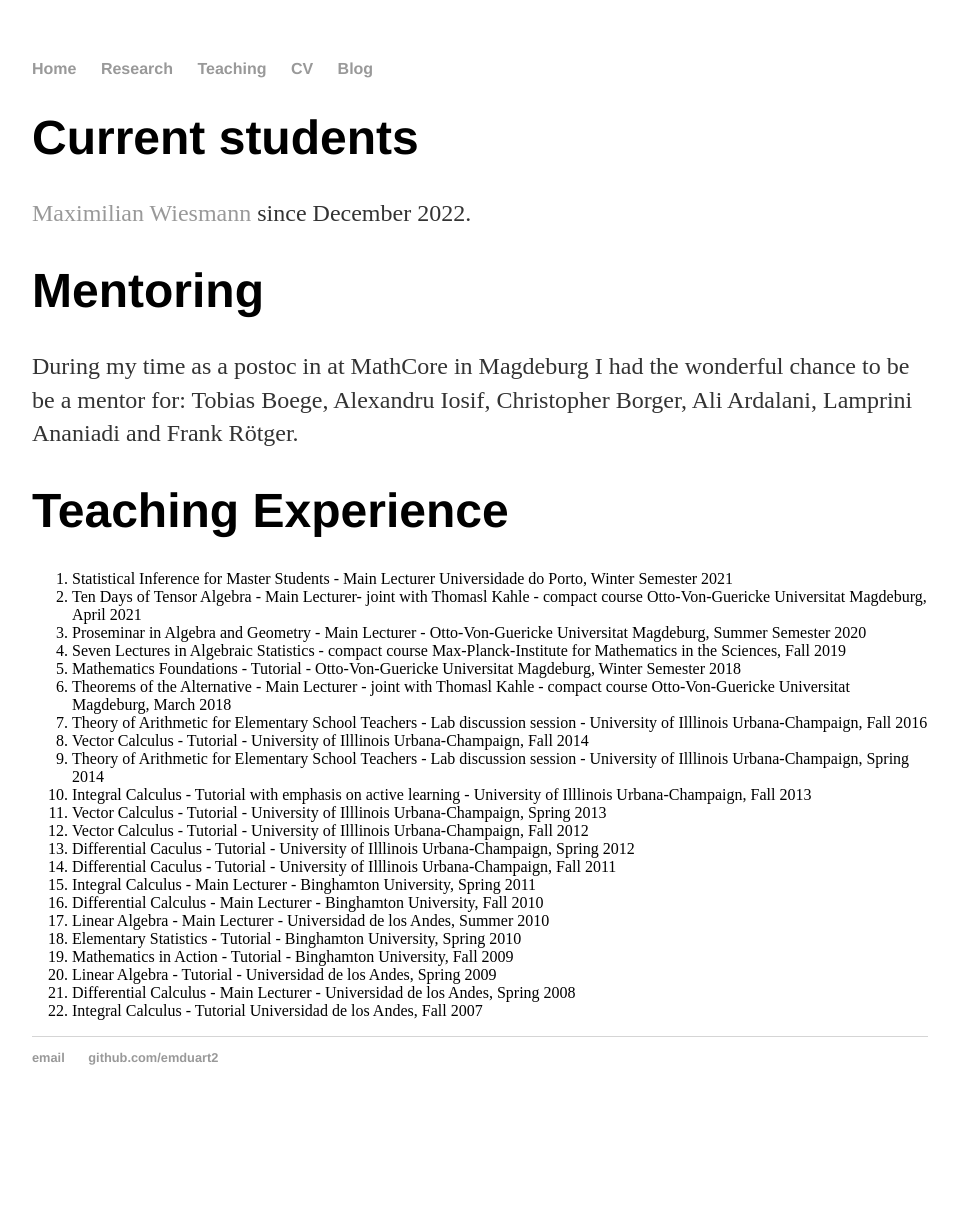
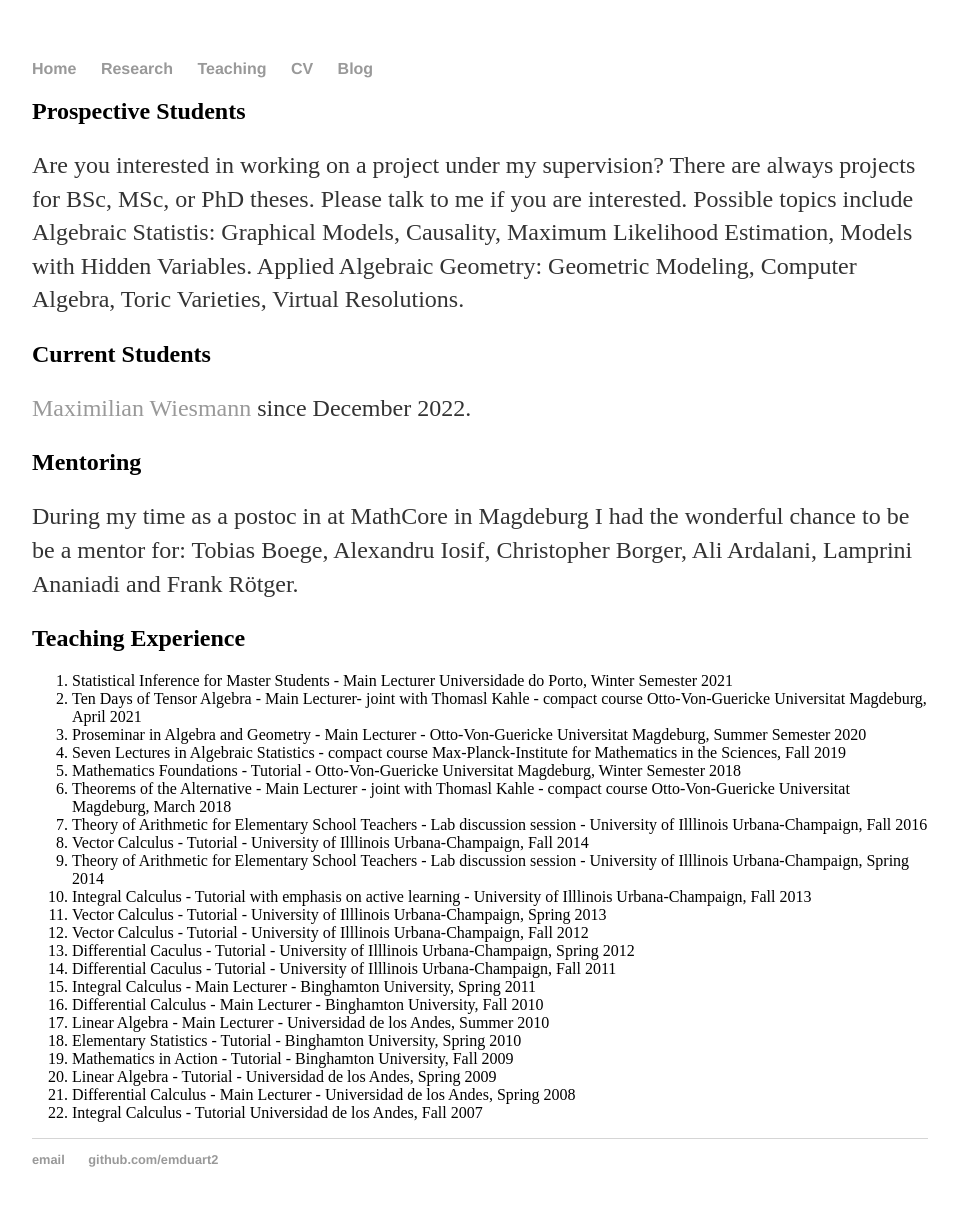
Before and after one commit to emduart2/emduart2.github.io, a Jekyll site: the page built from teaching/index.md, in a window 1280 px wide. Shown: the whole page, without its empty margins (160-1118 px from the left). Built offline with Jekyll 4.4.1, drawn with Linux system fonts in a browser that asks for light colours; before the commit the page ends 1125 px from its top, so only the background shows below that.

Commit message:
changes in teaching

```diff
--- a/teaching/index.md
+++ b/teaching/index.md
@@ -2,13 +2,18 @@
 layout: default
 title: Teaching and Mentoring
 ---
-# Current students
-[Maximilian Wiesmann](https://maximilianwiesmann.wordpress.com) since December 2022.
+## Prospective Students
+Are you interested in working on a project under my supervision? There are always projects for BSc, MSc, or PhD theses. Please talk to me if you are interested. Possible topics include
+Algebraic Statistis: Graphical Models, Causality, Maximum Likelihood Estimation, Models with Hidden Variables.
+Applied Algebraic Geometry:
+Geometric Modeling, Computer Algebra, Toric Varieties, Virtual Resolutions.
+## Current Students
+[Maximilian Wiesmann][def2] since December 2022.
 
-# Mentoring
+## Mentoring
 During my time as a postoc in at MathCore in Magdeburg I had the wonderful chance to be
 be a mentor for: Tobias Boege, Alexandru Iosif, Christopher Borger, Ali Ardalani, Lamprini Ananiadi and Frank Rötger.
-# Teaching Experience
+## Teaching Experience
 
 1. Statistical Inference for Master Students - Main Lecturer  Universidade do Porto, Winter Semester 2021
 1. Ten Days of Tensor Algebra - Main Lecturer- joint with Thomasl Kahle - compact course  Otto-Von-Guericke Universitat Magdeburg,  April 2021
```
Also changed, not shown: other parts of teaching/index.md (+1 -1 lines).
